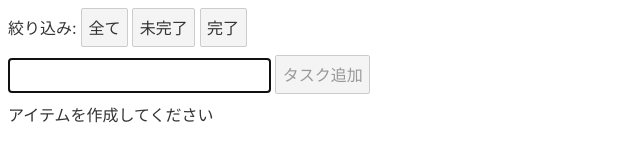
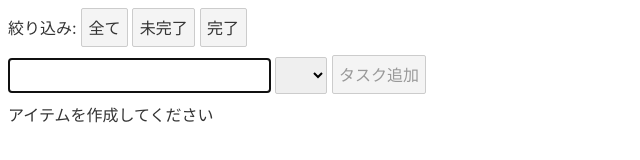
Before and after one commit to lil-shimon/svelte-example, a Svelte app: page / in a window 1280 px wide. Shown: the top 160 px of the page, without its empty margins (0-640 px from the left). Built offline with nearby package versions, Linux system fonts and the light colour scheme.

Commit message:
feat: 🎸 added priority

```diff
--- a/src/App.svelte
+++ b/src/App.svelte
@@ -7,16 +7,20 @@ import { slide } from 'svelte/transition'
  * id {number}
  * done {boolean}
  * title {string}
+ * priority {number}
  */
 let todos = []
 
 // Todo Title
 let title = ''
 
+// Todo Priority
+let priority = 0
+
 const add = () => {
 	todos = [
 		...todos,
-		{id: todos.length, done: false, title}
+		{id: todos.length, done: false, title, priority: priority}
 	]
 	// 最後にタイトルをクリア
 	init()
@@ -45,6 +49,18 @@ const init = () => {
 	title = ""
 	initFocus.focus();
 }
+
+const Priorities = {
+	LOW: 1,
+	MIDDLE: 2,
+	HIGH: 3
+}
+
+const prioritiesNames = {
+	[Priorities.LOW]: '低',
+	[Priorities.MIDDLE]: '中',
+	[Priorities.HIGH]: '高'
+}
 </script>
 
 <div>
@@ -56,6 +72,11 @@ const init = () => {
 <div>
 	<!-- input入力値とtitleを紐付ける -->
 	<input type="text" bind:value={title} bind:this={initFocus}>
+	<select id="priority" bind:value={priority}>
+		{#each Object.entries(prioritiesNames) as [value, label]}
+			<option value={value}>{label}</option>
+		{/each}
+	</select>
 	<button disabled={disabledAdd} on:click={() => add()}>タスク追加</button>
 </div>
 <div>
@@ -66,8 +87,9 @@ const init = () => {
 		<!-- foreach -->
 		<!-- (todo.id)と書くことでTodoとIdを紐付ける -> 変化を検知できる -->
 		{#each fileteredTodos(todos, condition) as todo (todo.id)}
+		<!-- transition:slideでslide時にanimationを追加 -->
 		<li transition:slide>
-			<input type="checkbox" bind:checked={todo.done}> {todo.title}
+			<input type="checkbox" bind:checked={todo.done}> {todo.title} {todo.priority}
 			<button on:click={() => deleteTodo(todo.id)}>削除</button>
 		</li>
 		{/each}
```
